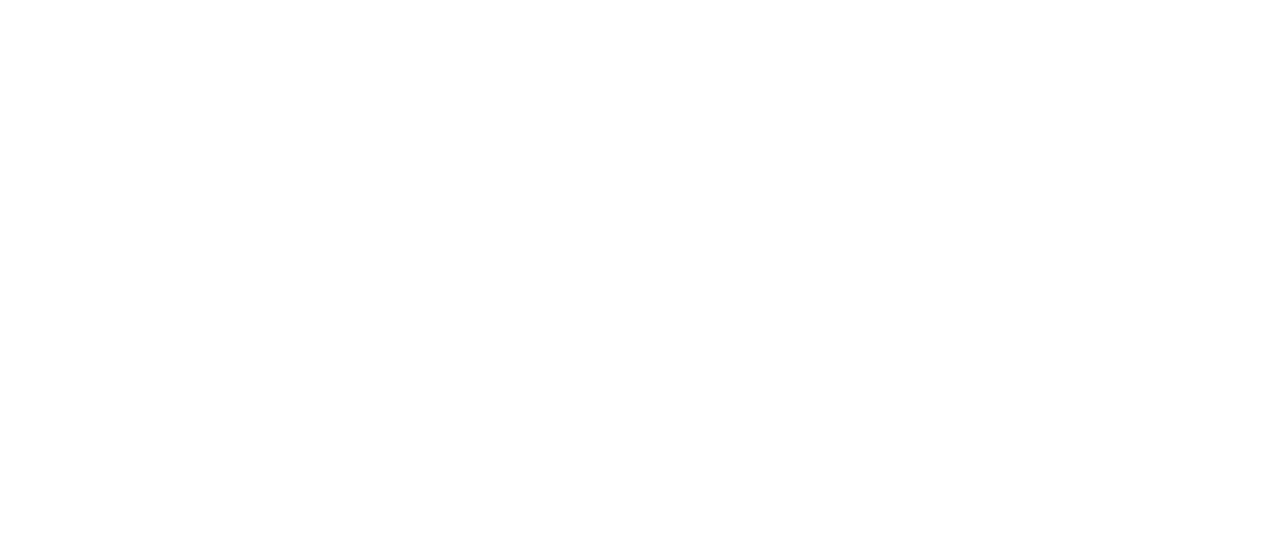
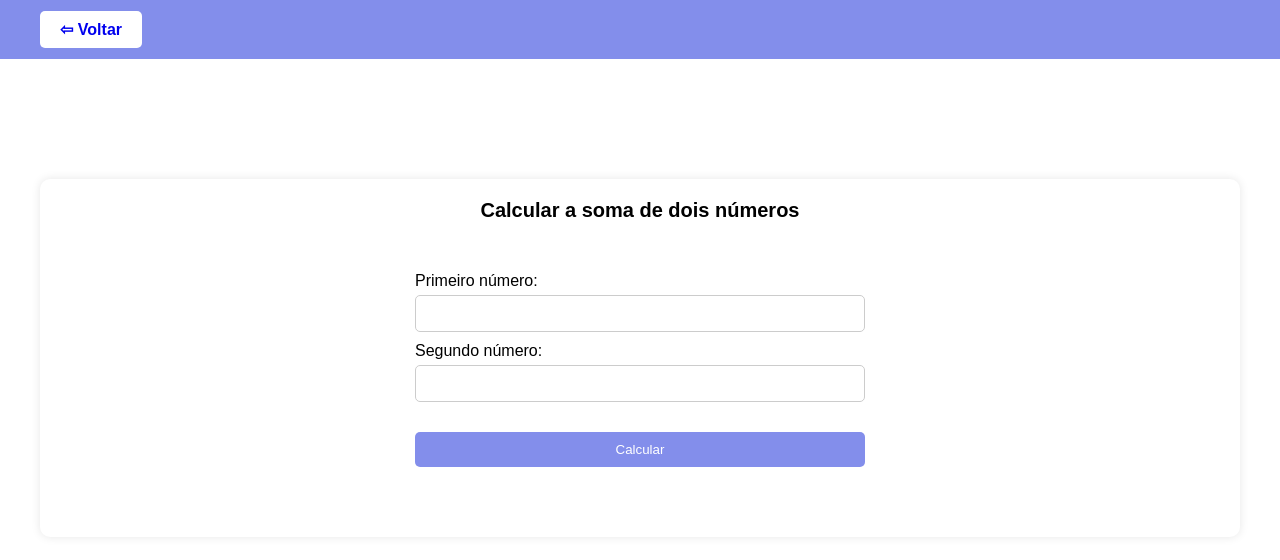
Before and after one commit to Loogan/desafios, a plain HTML site: page exercices/exercicio-4/index.html in a window 1280 px wide. Drawn offline with Linux system fonts and the light colour scheme.

Commit message:
feat: add exercise 4

```diff
--- /dev/null
+++ b/assets/css/exercicio4.css
@@ -0,0 +1,115 @@
+* {
+  margin: 0;
+  padding: 0;
+  box-sizing: border-box;
+}
+
+body {
+  font-family: 'Poppins', sans-serif;
+}
+
+.container {
+  max-width: 1200px;
+  margin: 0 auto;
+}
+
+header {
+  background-color: #838eeb;
+  padding: 20px;
+}
+
+header a {
+  text-decoration: none;
+  background-color: #fff;
+  font-weight: bold;
+  padding: 5px 10px;
+  border-radius: 5px;
+}
+
+header a:hover {
+  background-color: #e9e9e9;
+}
+
+.soma {
+  width: 100%;
+  display: flex;
+  flex-direction: column;
+  justify-content: center;
+  align-items: center;
+}
+
+main {
+  padding: 20px;
+}
+
+.calculo {
+  margin-top: 100px;
+  padding: 20px;
+  display: flex;
+  flex-direction: column;
+  justify-content: center;
+  align-items: center;
+  background-color: #fff;
+  border-radius: 10px;
+  box-shadow: 0px 0px 10px rgba(0, 0, 0, 0.1);
+}
+
+.calculo h1 {
+  font-size: 20px;
+  margin-bottom: 50px;
+  text-align: center;
+}
+
+.soma label {
+  width: 100%;
+  max-width: 450px;
+  margin-bottom: 5px;
+  font-size: 16px;
+}
+
+.soma input {
+  width: 100%;
+  max-width: 450px;
+  padding: 10px;
+  margin-bottom: 10px;
+  border: 1px solid #ccc;
+  border-radius: 5px;
+}
+
+.calculo button {
+  width: 100%;
+  max-width: 450px;
+  padding: 10px;
+  background-color: #838eeb;
+  color: #fff;
+  border: none;
+  border-radius: 5px;
+  cursor: pointer;
+  transition: background-color 0.3s ease;
+  margin-top: 20px;
+  margin-bottom: 20px;
+}
+
+.calculo button:hover {
+  background-color: #6e7ae9;
+}
+
+.calculo p {
+  text-align: justify;
+  width: 100%;
+  max-width: 450px;
+  padding: 5px;
+  font-weight: bold;
+}
+
+@media screen and (min-width: 600px) {
+
+  header a {
+    padding: 10px 20px;
+  }
+
+  .calculo {
+    width: 100%;
+  }
+
+}
--- /dev/null
+++ b/assets/js/exercicio4.js
@@ -0,0 +1,41 @@
+const N1 = document.getElementById('n1');
+const N2 = document.getElementById('n2');
+const BTN = document.getElementById('btn');
+const NUMS = document.getElementById('nums');
+const RES = document.getElementById('res');
+const RES2 = document.getElementById('res2');
+
+BTN.addEventListener('click', () => {
+
+  if (N1.value === '' || N2.value === '') {
+    alert('Preencha todos os campos');
+    return;
+  }
+
+  if (N1.value <= 0 || N2.value <= 0) {
+    alert('Os valores devem ser maiores que 0');
+    return;
+  }
+
+  let soma = parseFloat(N1.value) + parseFloat(N2.value);
+  let maior = "";
+  let menor = "";
+
+  if (parseFloat(N1.value) > parseFloat(N2.value)) {
+    maior = N1.value;
+    menor = N2.value;
+  } else {
+    maior = N2.value;
+    menor = N1.value;
+  }
+
+  if (soma > 10) {
+    NUMS.innerHTML = `Números digitados: ${maior} e ${menor}`;
+    RES.innerHTML  = `Resultado da soma: ${soma}`;
+    RES2.innerHTML = `Raiz cúbica da soma: ${Math.cbrt(soma).toFixed(2)}`;
+  } else {
+    NUMS.innerHTML = `Números digitados: ${menor} e ${maior}`;
+    RES.innerHTML  = `Resultado da soma: ${soma}`;
+    RES2.innerHTML = '';
+  }
+  } );
--- a/exercices/exercicio-4/index.html
+++ b/exercices/exercicio-4/index.html
@@ -4,8 +4,31 @@
   <meta charset="UTF-8">
   <meta name="viewport" content="width=device-width, initial-scale=1.0">
   <title>Desafios | Exercicio - 4</title>
+  <link rel="stylesheet" href="../../assets/css/exercicio4.css">
 </head>
 <body>
-
+  <header>
+    <div class="container">
+      <a href="../../index.html">⇦ Voltar</a>
+    </div>
+  </header>
+  <main>
+    <div class="calculo container">
+      <h1>Calcular a soma de dois números</h1>
+      <div class="soma container">
+        <label for="n1">Primeiro número:</label>
+        <input type="number" id="n1">
+      </div>
+      <div class="soma container">
+        <label for="n2">Segundo número:</label>
+        <input type="number" id="n2">
+      </div>
+      <button id="btn">Calcular</button>
+      <p id="nums"></p>
+      <p id="res"></p>
+      <p id="res2"></p>
+    </div>
+  </main>
+  <script src="../../assets/js/exercicio4.js"></script>
 </body>
 </html>
```
